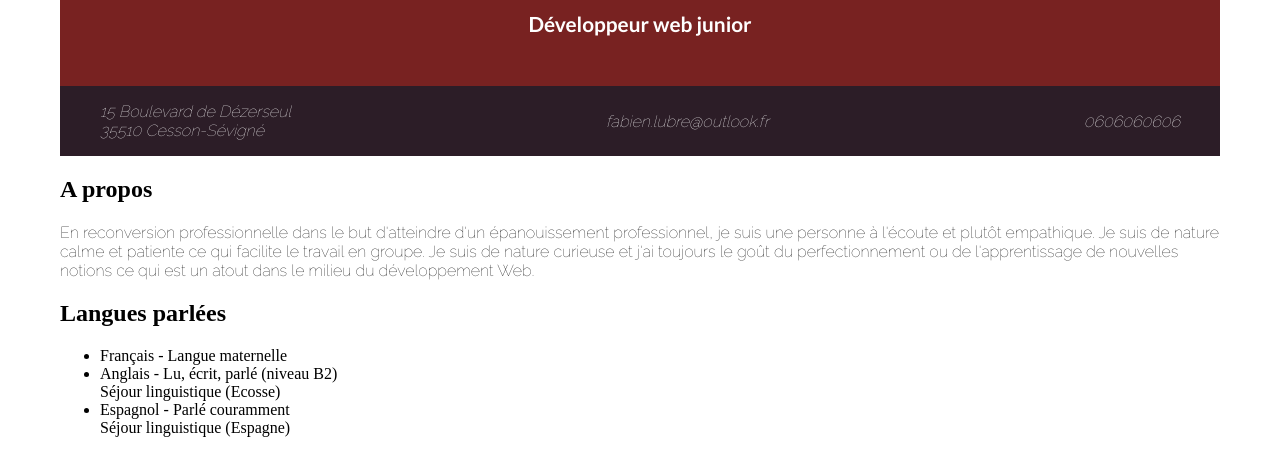
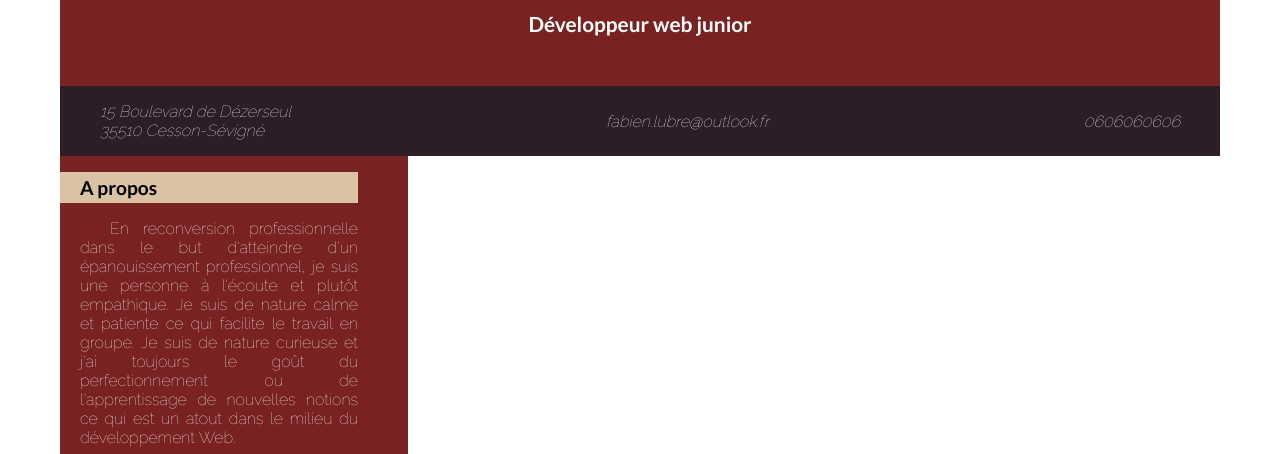
Before and after one commit to fb-lb/cv_Lubre, a plain HTML site: page index.html in a window 1280 px wide. Shown: the part 299-753 px from the top of the page. Drawn offline with Linux system fonts and the light colour scheme; files whose address does not match are found by name.

Commit message:
Add softSkills main CSS

```diff
--- a/assets/css/style.css
+++ b/assets/css/style.css
@@ -23,7 +23,20 @@ h1 {
     font-weight: bold;
 }
 
+h2 {
+    font-family: "Lato", Arial, sans-serif;
+    font-size: 1.2rem;
+    font-weight: bold;
+    background-color: #dbc2a4;
+    padding: 4px 0;
+}
+
 p {
+    font-family: "Raleway", Arial, sans-serif;
+    font-size: 1rem;
+}
+
+li {
     font-family: "Raleway", Arial, sans-serif;
     font-size: 1rem;
 }
@@ -70,3 +83,42 @@ address a {
     color: white;
     text-decoration: none;
 }
+
+main {
+    display: flex;
+    flex-direction: row;
+    border-right: solid 2px black;
+    box-sizing: border-box;
+}
+
+#softSkills {
+    box-sizing: border-box;
+    width:30%;
+    padding-right: 50px;
+    background-color: #782221;
+    display: flex;
+    flex-direction: column;
+    row-gap: 10px;
+}
+
+#softSkills p {
+    color: white;
+}
+
+#softSkills li {
+    color: white;
+}
+
+#softSkills h2 {
+    text-indent: 20px;
+}
+
+#aboutText {
+    text-align:justify;
+    text-indent: 30px;
+    padding-left: 20px;
+}
+
+#softSkills ul {
+    padding-left: 40px;
+}
```
